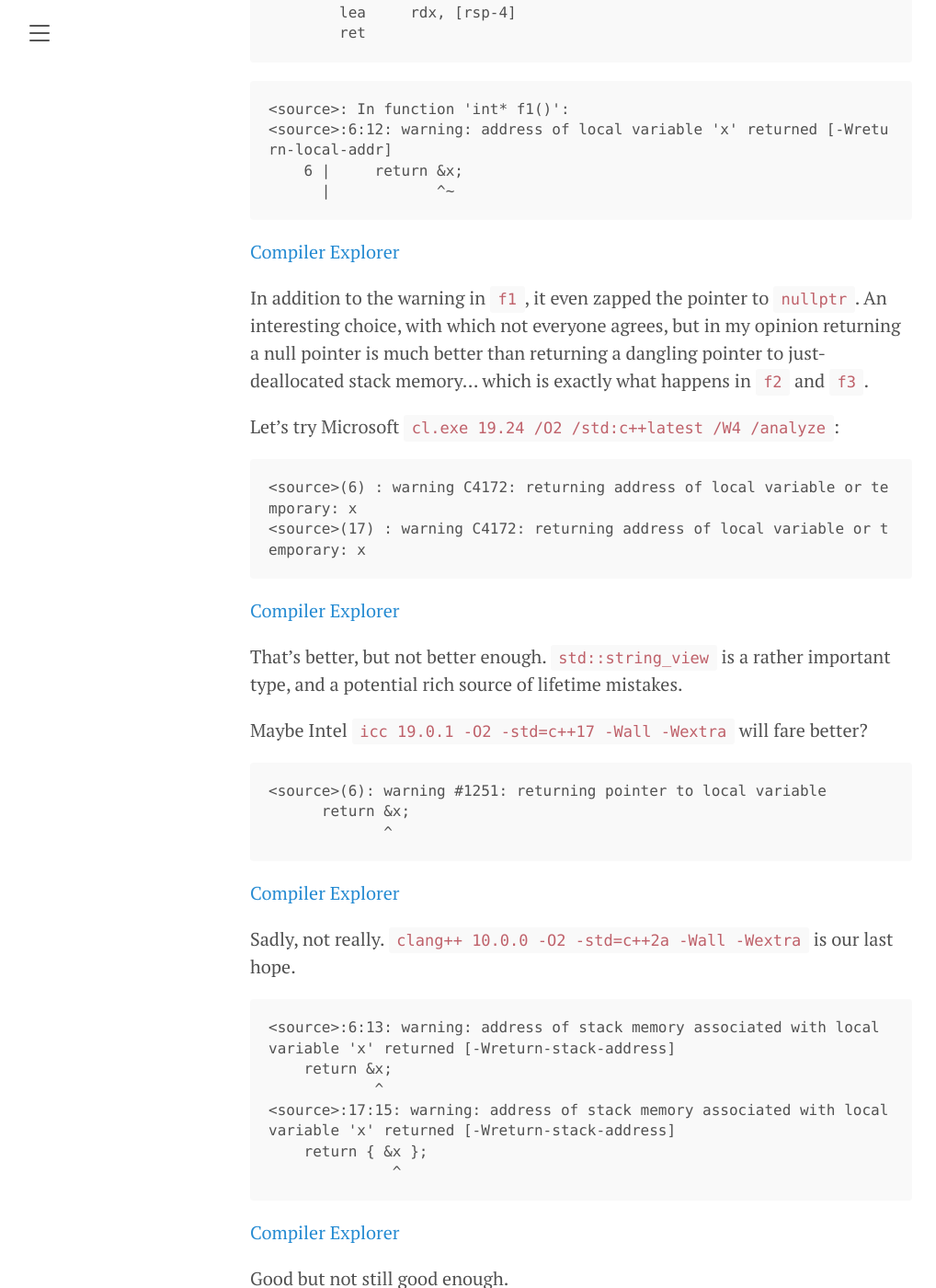
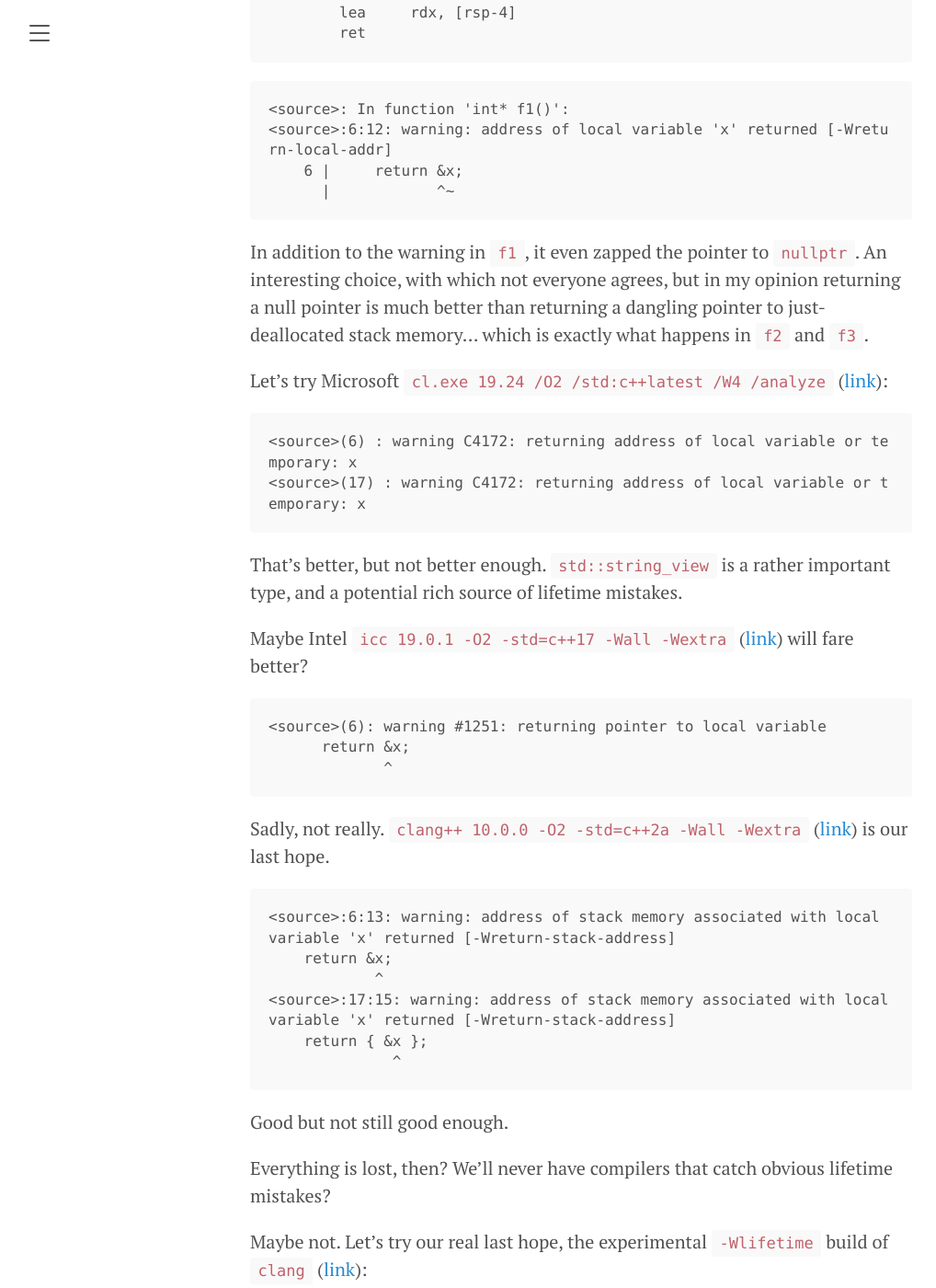
Before and after one commit to pdimov/blog, a Jekyll site: the page built from _posts/2020-05-17-state-of-c-static-analysis-circa-2020.md, in a window 1280 px wide and 1400 px high, scrolled down 1206 px. Shown: the whole window at 92% size, without its empty margins (8-1026 px from the left). Built offline with Jekyll 4.4.1, drawn with Linux system fonts in a browser that asks for light colours; some of the changed text lies outside the part shown.

Commit message:
Move links again

````diff
--- a/_posts/2020-05-17-state-of-c-static-analysis-circa-2020.md
+++ b/_posts/2020-05-17-state-of-c-static-analysis-circa-2020.md
@@ -37,7 +37,7 @@
 stack variables. Let's see what a few major compilers have to say
 on the matter.
 
-`g++ 10.1 -O2 -std=c++2a -fanalyzer -Wall -Wextra`:
+`g++ 10.1 -O2 -std=c++2a -fanalyzer -Wall -Wextra` ([link](https://godbolt.org/z/NU6vUc)):
 
 ```
 f1():
@@ -57,35 +57,31 @@
     6 |     return &x;
       |            ^~
 ```
-[Compiler Explorer](https://godbolt.org/z/NU6vUc)
-
 
 In addition to the warning in `f1`, it even zapped the pointer to `nullptr`. An interesting
 choice, with which not everyone agrees, but in my opinion returning a null pointer is
 much better than returning a dangling pointer to just-deallocated stack memory... which is
 exactly what happens in `f2` and `f3`.
 
-Let's try Microsoft `cl.exe 19.24 /O2 /std:c++latest /W4 /analyze`:
+Let's try Microsoft `cl.exe 19.24 /O2 /std:c++latest /W4 /analyze` ([link](https://godbolt.org/z/OSPCjC)):
 
 ```
 <source>(6) : warning C4172: returning address of local variable or temporary: x
 <source>(17) : warning C4172: returning address of local variable or temporary: x
 ```
-[Compiler Explorer](https://godbolt.org/z/OSPCjC)
 
 That's better, but not better enough. `std::string_view` is a rather important type, and
 a potential rich source of lifetime mistakes.
 
-Maybe Intel `icc 19.0.1 -O2 -std=c++17 -Wall -Wextra` will fare better?
+Maybe Intel `icc 19.0.1 -O2 -std=c++17 -Wall -Wextra` ([link](https://godbolt.org/z/-2jd3J)) will fare better?
 
 ```
 <source>(6): warning #1251: returning pointer to local variable
       return &x;
              ^
 ```
-[Compiler Explorer](https://godbolt.org/z/-2jd3J)
 
-Sadly, not really. `clang++ 10.0.0 -O2 -std=c++2a -Wall -Wextra` is our last hope.
+Sadly, not really. `clang++ 10.0.0 -O2 -std=c++2a -Wall -Wextra` ([link](https://godbolt.org/z/Bj6Ke_)) is our last hope.
 
 ```
 <source>:6:13: warning: address of stack memory associated with local variable 'x' returned [-Wreturn-stack-address]
@@ -95,13 +91,12 @@
     return { &x };
               ^
 ```
-[Compiler Explorer](https://godbolt.org/z/Bj6Ke_)
 
 Good but not still good enough.
 
 Everything is lost, then? We'll never have compilers that catch obvious lifetime mistakes?
 
-Maybe not. Let's try our real last hope, the experimental `-Wlifetime` build of `clang`:
+Maybe not. Let's try our real last hope, the experimental `-Wlifetime` build of `clang` ([link](https://godbolt.org/z/QjvkX6)):
 
 ```
 <source>:6:13: warning: address of stack memory associated with local variable 'x' returned [-Wreturn-stack-address]
@@ -126,7 +121,6 @@
     return tmp;
     ^~~~~~~~~~
 ```
-[Compiler Explorer](https://godbolt.org/z/QjvkX6)
 
 Interesting. Not only did `-Wlifetime` catch `f1` and `f3` (but not `f2` for some reason!), the
 normal `-Wreturn-stack-address` warning caught `f3` this time as well, in addition to `f1` and `f2`.
````
